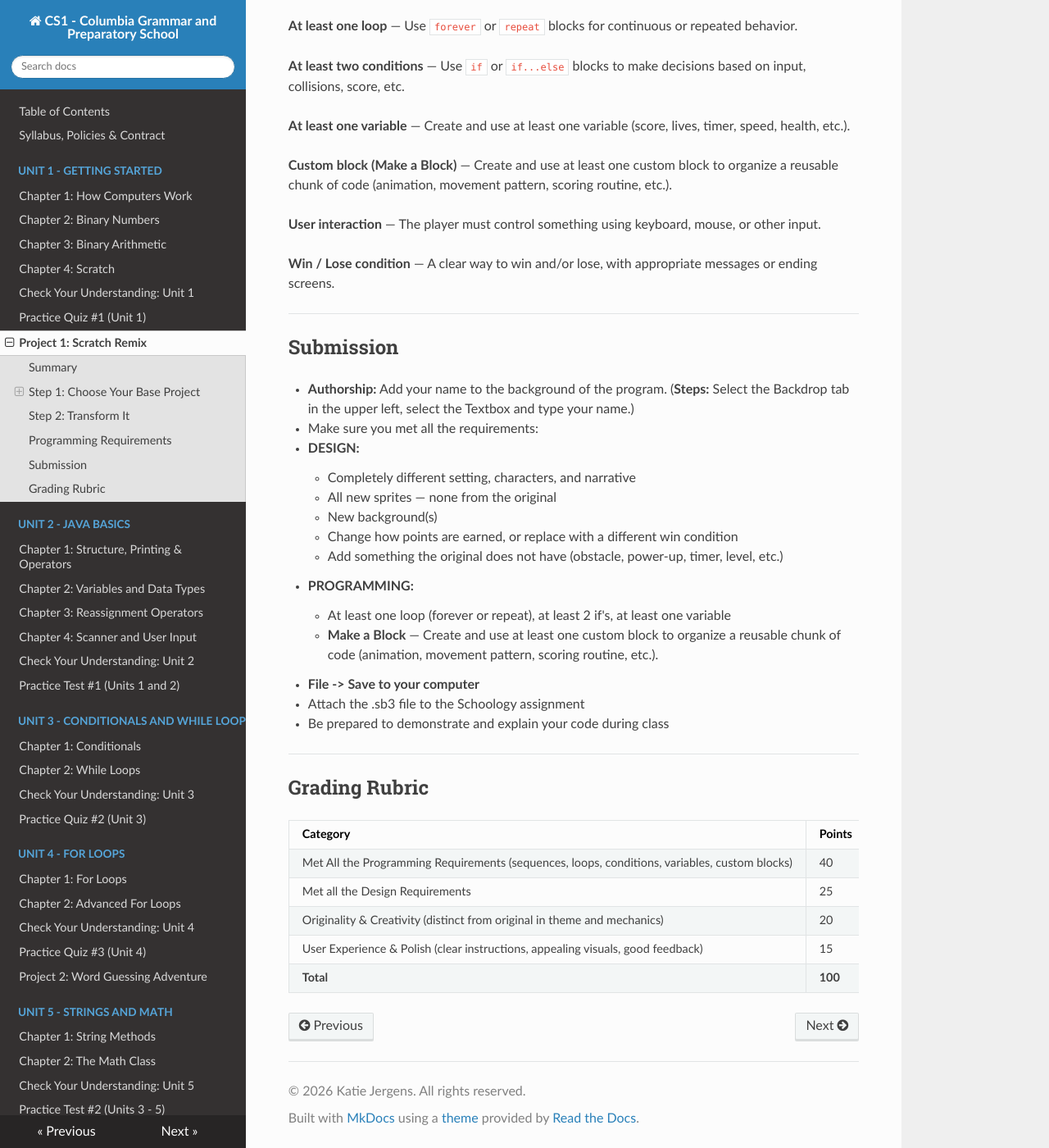
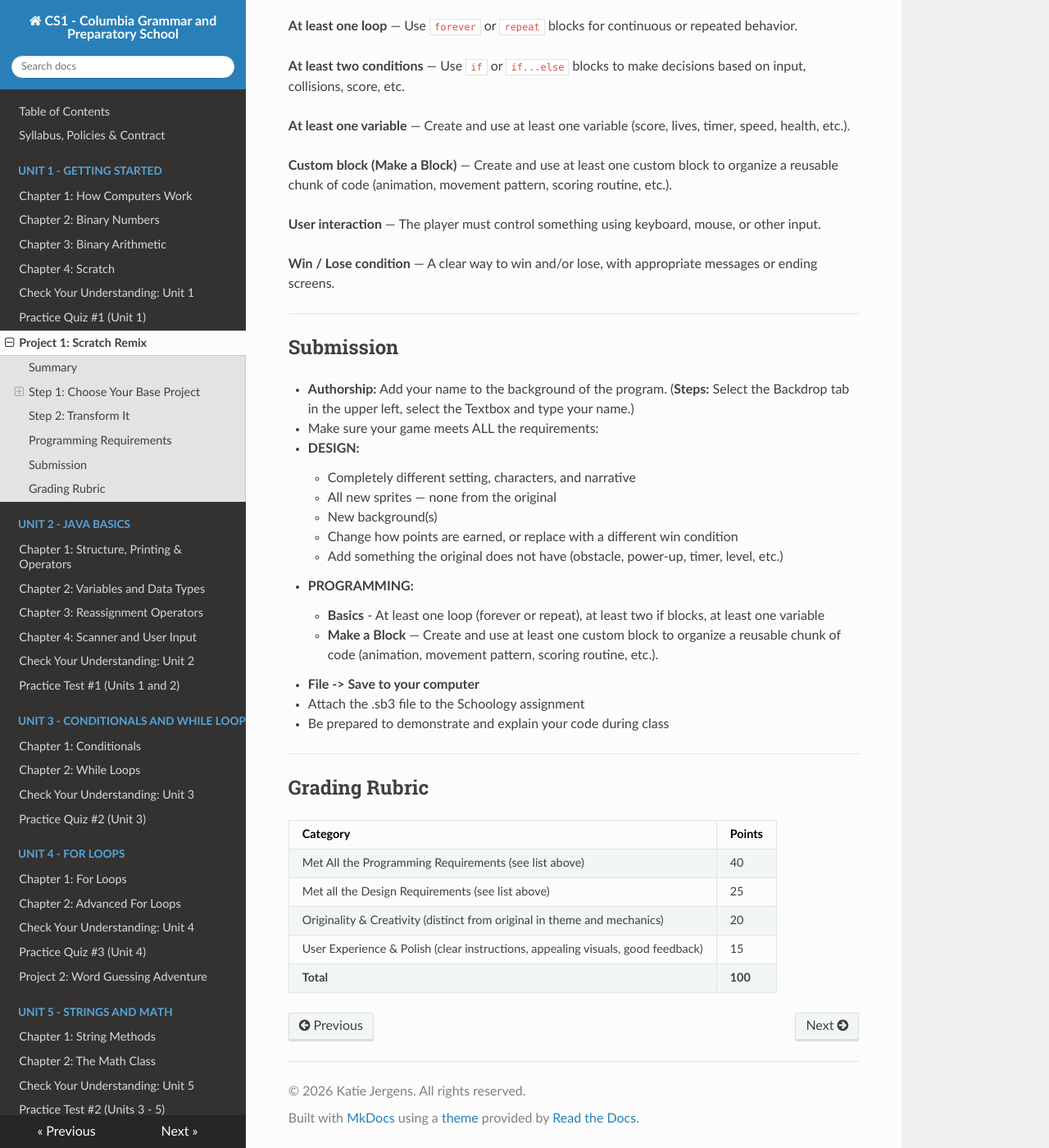
Before and after one commit to kjergens/cs1-site, an MkDocs documentation site: the page built from docs/projects/project1.md, in a window 1280 px wide and 1400 px high, scrolled down 2504 px. Shown: the whole window at 82% size. Built offline with MkDocs 1.6.1, drawn with Linux system fonts in a browser that asks for light colours; nearby versions of some CDN libraries.

Commit message:
Clarify requirements and grading rubric in project1.md

```diff
--- a/docs/projects/project1.md
+++ b/docs/projects/project1.md
@@ -84,7 +84,7 @@ Your remix must clearly demonstrate all of the following:
 ## Submission
 
 - **Authorship:** Add your name to the background of the program. (**Steps:** Select the Backdrop tab in the upper left, select the  Textbox and type your name.)
-- Make sure you met all the requirements:
+- Make sure your game meets ALL the requirements:
    - **DESIGN:**
      - Completely different setting, characters, and narrative
      - All new sprites — none from the original
@@ -93,7 +93,7 @@ Your remix must clearly demonstrate all of the following:
      - Add something the original does not have (obstacle, power-up, timer, level, etc.)
 
    - **PROGRAMMING:**
-     - At least one loop (forever or repeat), at least 2 if's, at least one variable
+     - **Basics** - At least one loop (forever or repeat), at least two if blocks, at least one variable
      - **Make a Block** — Create and use at least one custom block to organize a reusable chunk of code (animation, movement pattern, scoring routine, etc.).
 - **File -> Save to your computer**
 - Attach the .sb3 file to the Schoology assignment
@@ -105,8 +105,8 @@ Your remix must clearly demonstrate all of the following:
 
 | Category | Points |
 |---|---|
-| Met All the Programming Requirements (sequences, loops, conditions, variables, custom blocks) | 40 |
-| Met all the Design Requirements | 25 |
+| Met All the Programming Requirements (see list above) | 40 |
+| Met all the Design Requirements (see list above) | 25 |
 | Originality & Creativity (distinct from original in theme and mechanics) | 20 |
 | User Experience & Polish (clear instructions, appealing visuals, good feedback) | 15 |
 | **Total** | **100** |
```
